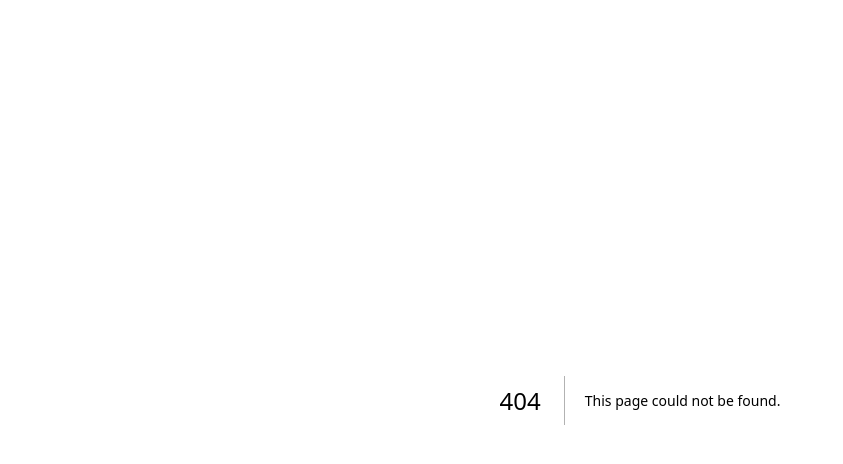
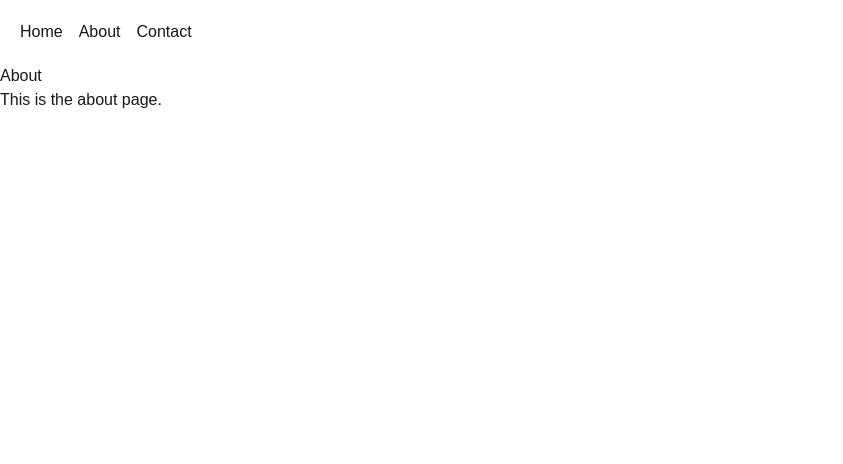
Before and after one commit to rurikFI/AI-Ethics, a Next.js app: page /about in a window 1280 px wide. Before the commit this address had no page. Shown: the top 464 px of the page, without its empty margins (0-843 px from the left). Built offline with nearby package versions, Linux system fonts and the light colour scheme.

Commit message:
lade till about us och contact page

```diff
--- /dev/null
+++ b/app/about/page.tsx
@@ -0,0 +1,8 @@
+export default function About() {
+  return (
+    <main>
+      <h1>About</h1>
+      <p>This is the about page.</p>
+    </main>
+  );
+}
--- /dev/null
+++ b/app/contact/page.tsx
@@ -0,0 +1,8 @@
+export default function About() {
+  return (
+    <main>
+      <h1>Contact</h1>
+      <p>This is the contact page.</p>
+    </main>
+  );
+}
--- a/app/layout.tsx
+++ b/app/layout.tsx
@@ -1,21 +1,5 @@
-import type { Metadata } from "next";
-import { Geist, Geist_Mono } from "next/font/google";
+import Link from "next/link";
 import "./globals.css";
-
-const geistSans = Geist({
-  variable: "--font-geist-sans",
-  subsets: ["latin"],
-});
-
-const geistMono = Geist_Mono({
-  variable: "--font-geist-mono",
-  subsets: ["latin"],
-});
-
-export const metadata: Metadata = {
-  title: "Create Next App",
-  description: "Generated by create next app",
-};
 
 export default function RootLayout({
   children,
@@ -23,11 +7,15 @@ export default function RootLayout({
   children: React.ReactNode;
 }>) {
   return (
-    <html
-      lang="en"
-      className={`${geistSans.variable} ${geistMono.variable} h-full antialiased`}
-    >
-      <body className="min-h-full flex flex-col">{children}</body>
+    <html lang="en">
+      <body>
+        <nav style={{ padding: "20px", display: "flex", gap: "16px" }}>
+          <Link href="/">Home</Link>
+          <Link href="/about">About</Link>
+          <Link href="/contact">Contact</Link>
+        </nav>
+        {children}
+      </body>
     </html>
   );
 }
--- /dev/null
+++ b/app/test/page.tsx
@@ -0,0 +1,3 @@
+export default function Test() {
+  return <h1>bibi</h1>;
+}
```
